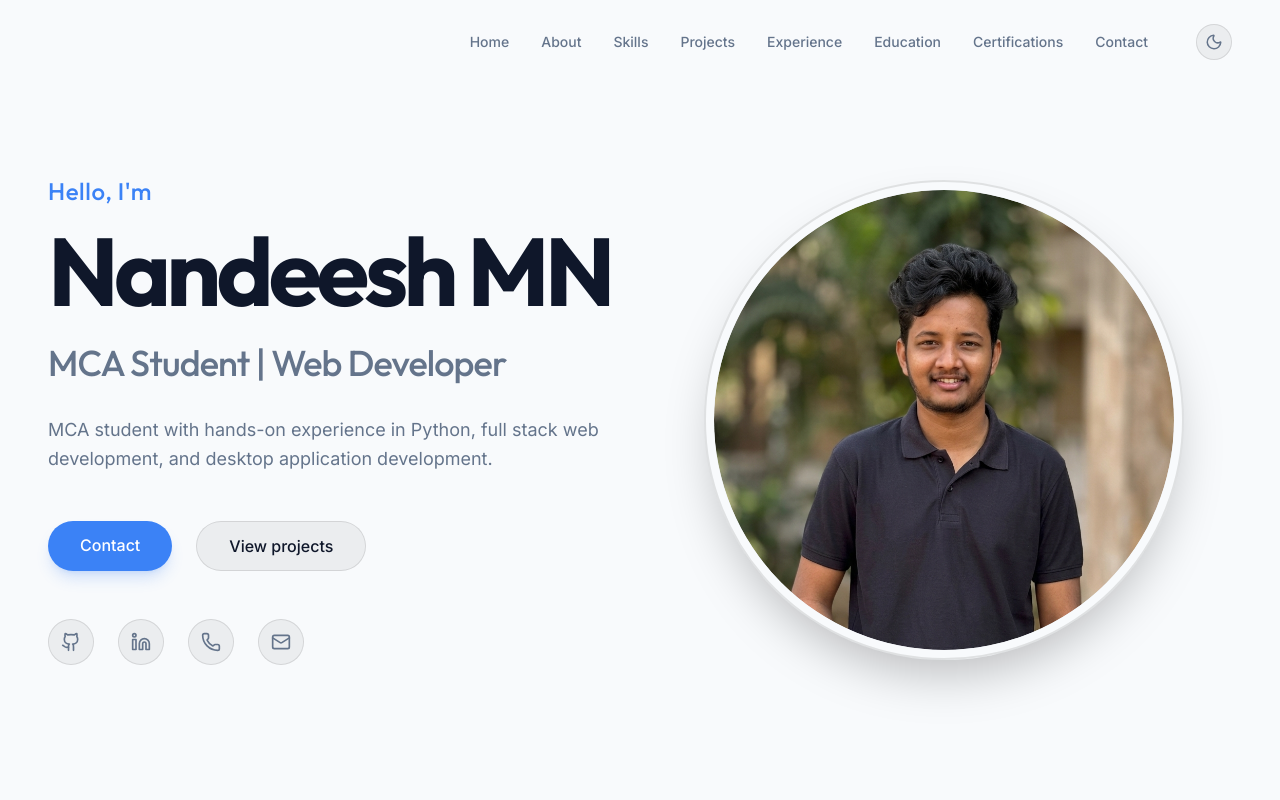
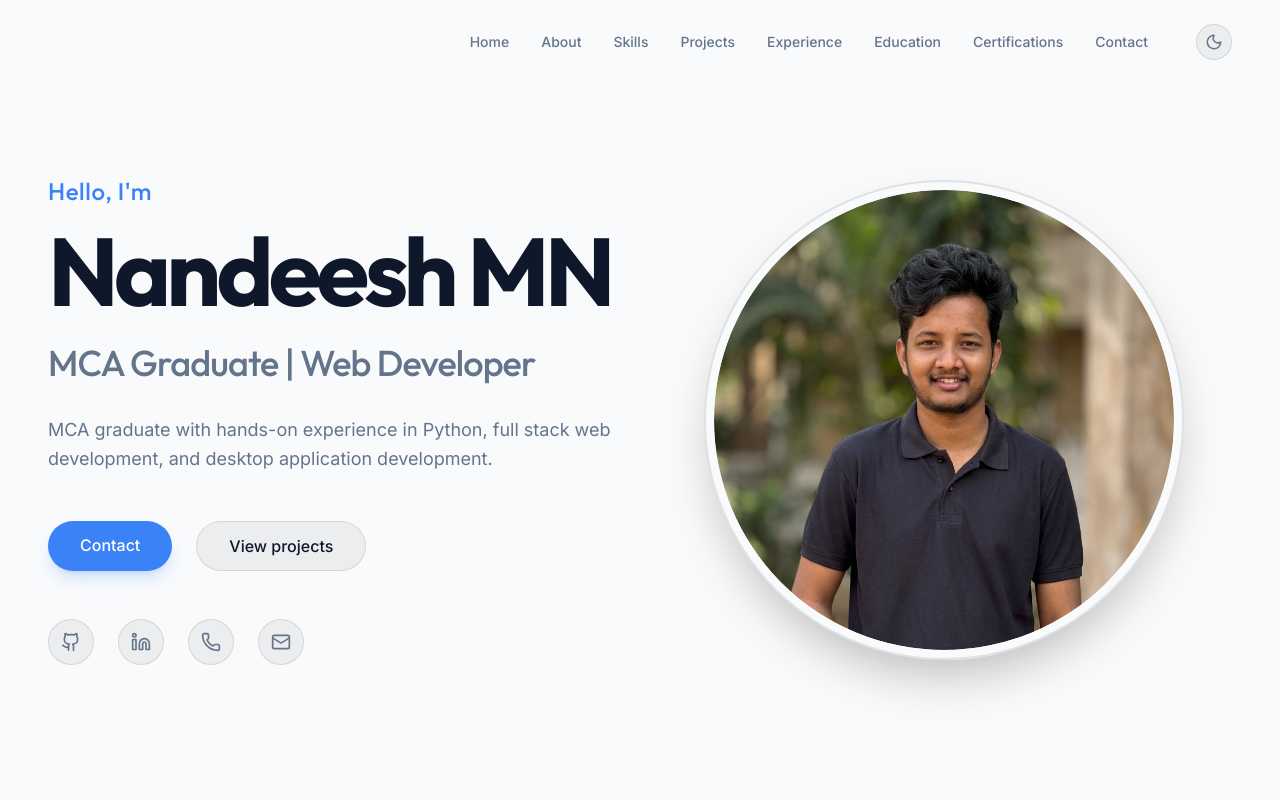
Before and after one commit to NandeeshMN/Nandeesh_Portfolio, a React (Vite) app: page / in a window 1280 px wide. Shown: the top 800 px of the page. Built offline with nearby package versions, Linux system fonts and the light colour scheme.

Commit message:
Update education and role details to reflect MCA graduation

```diff
--- a/src/components/About.jsx
+++ b/src/components/About.jsx
@@ -31,7 +31,7 @@ const About = () => {
             className="flex flex-col justify-center space-y-6"
           >
             <p className="text-lg text-text-muted leading-relaxed text-justify">
-              Hello! I'm <span className="text-light font-medium">Nandeesh MN</span>, a motivated MCA student from Chetan Business School. My journey in technology is driven by a strong passion for Python development, web technologies, and machine learning.
+              Hello! I'm <span className="text-light font-medium">Nandeesh MN</span>, a motivated MCA graduate from Chetan Business School. My journey in technology is driven by a strong passion for Python development, web technologies, and machine learning.
             </p>
             <p className="text-lg text-text-muted leading-relaxed text-justify">
               I like working on practical projects that help me understand how technology can solve real-world problems. I have experience working with technologies such as Python, HTML, CSS, JavaScript, and basic database concepts. These skills help me develop simple and user-friendly applications.
--- a/src/data/portfolioData.js
+++ b/src/data/portfolioData.js
@@ -1,8 +1,8 @@
 export const portfolioData = {
   personalInfo: {
     name: "Nandeesh MN",
-    role: "MCA Student | Web Developer",
-    shortIntroduction: "MCA student with hands-on experience in Python, full stack web development, and desktop application development.",
+    role: "MCA Graduate | Web Developer",
+    shortIntroduction: "MCA graduate with hands-on experience in Python, full stack web development, and desktop application development.",
     contact: {
       phone: "+91 8105059806",
       email: "nandeeshmn.mca@gmail.com",
@@ -173,7 +173,7 @@ export const portfolioData = {
   ],
   education: [
     {
-      degree: "MCA (Currently Pursuing)",
+      degree: "Master of Computer Application",
       institution: "Chetan Business School",
       duration: "Present"
     },
```
Also changed, not shown: 1 other file (tests, documents, lock files or other folders).
